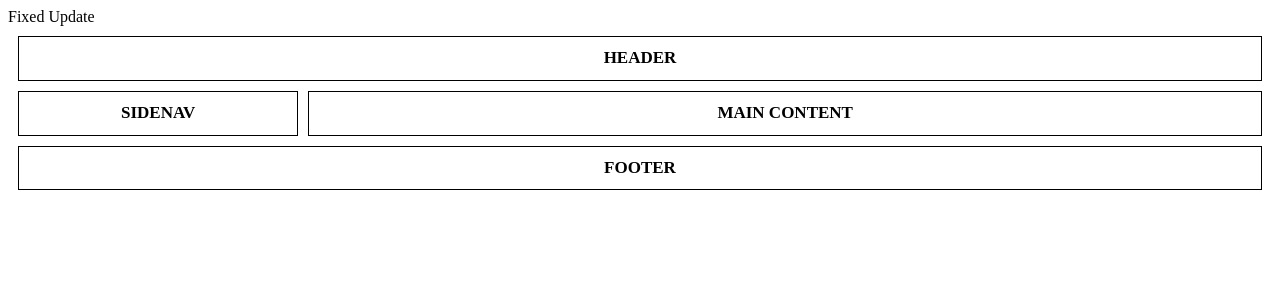
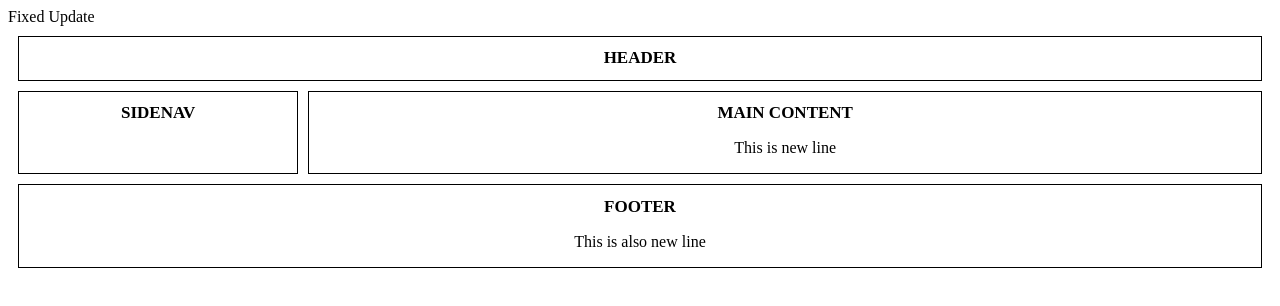
Before and after one commit to FatahDev/FatahDev.github.io, a plain HTML site: page index.html in a window 1280 px wide. Drawn offline with Linux system fonts and the light colour scheme.

Commit message:
update index.html

```diff
--- a/index.html
+++ b/index.html
@@ -24,9 +24,11 @@
 			</div>
 			<div class="maincont">
 				<h1 class="font-header">MAIN CONTENT</h1>
+				<p>This is new line</p>
 			</div>
 			<div class="footer">
 				<h1 class="font-header">FOOTER</h1>
+				<p>This is also new line</p>
 			</div>
 		</div>
 
```
